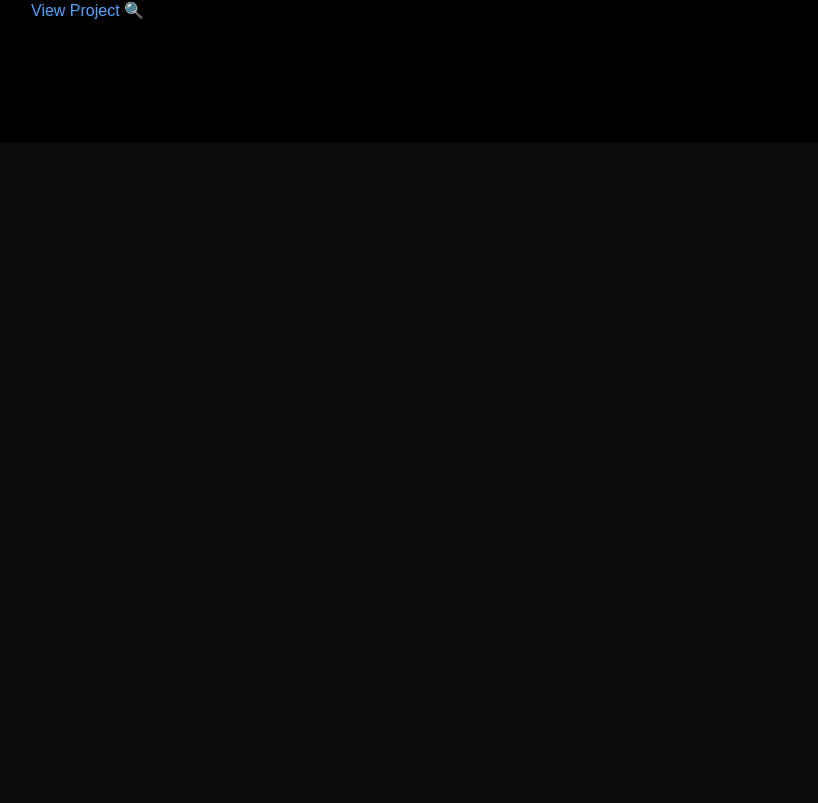
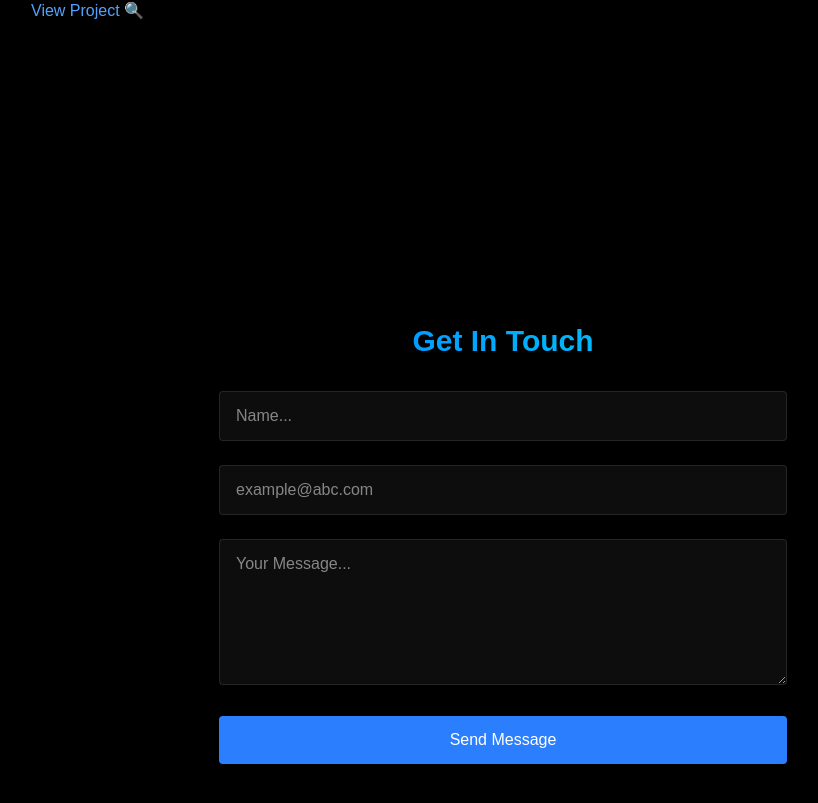
Before and after one commit to SriVarsha99/portfolio, a React (Vite) app: page / in a window 1280 px wide. Shown: the part 2765-3568 px from the top of the page, without its empty margins (137-955 px from the left). Before the commit the page ends 2908 px from the top, so only its background shows below. Built offline with nearby package versions, Linux system fonts and the light colour scheme; a web font is replaced by a local one.

Commit message:
Contact form update

```diff
--- a/src/App.jsx
+++ b/src/App.jsx
@@ -6,6 +6,7 @@
 import { Home } from './components/sections/Home'
 import { About } from './components/sections/About'
 import { Projects } from './components/sections/Projects'
+import { Contact } from './components/sections/Contact'
 import "./index.css"
 
 function App() {
@@ -22,6 +23,7 @@
       <Home/>
       <About/>
       <Projects/>
+      <Contact/>
 
       </div>
     </>
--- a/src/components/sections/Contact.jsx
+++ b/src/components/sections/Contact.jsx
@@ -0,0 +1,73 @@
+import { useState } from "react";
+import { RevealOnScroll } from "../RevealOnScroll"
+import emailjs from 'emailjs-com'
+
+export const Contact = () => {
+
+    const[formData, setFormData] = useState({
+        name: "",
+        email: "",
+        message: ""
+    });
+
+    const SERVICE_ID = "service_yrs3k53";
+    const TEMPLATE_ID = "template_8byoa6b";
+    const PUBLIC_KEY = "4KeHOw35ARtkxnJEP";
+
+    const handleSubmit = (e) => {
+        e.preventDefault();
+        emailjs.sendForm(SERVICE_ID, TEMPLATE_ID, e.target, PUBLIC_KEY).then((result) => {
+            alert("Message Sent!");
+            setFormData({name: "", email: "", message: ""});
+        }).catch(() =>
+            alert("Oops! Something went wrong. Please try again."));
+    }
+
+    return (
+        <section id="contact" className="min-h-screen flex items-center justify-center py-20">
+            <RevealOnScroll>
+
+                <div className="px-4 w-150">
+                    <h2 className="text-3xl font-bold mb-8 bg-gradient-to-r from-blue-500 to-cyan-400 bg-clip-text text-transparent text-center">
+                        Get In Touch
+                    </h2>
+
+                    <form className="space-y-6" onSubmit={handleSubmit}>
+
+                        <div className="relative">
+                            <input type="text" id="name" name="name" required
+                                className="w-full bg-white/5 border border-white/10 rounded px-4 py-3 text-white transition focus:outline-none focus:border-blue-500 focus:bg-blue-500/5"
+                                placeholder="Name..."
+                                value={formData.name}
+                                onChange={(e) => setFormData({...formData, name:e.target.value})}
+                            />
+                        </div>
+
+                        <div className="relative">
+                            <input type="email" id="email" name="email" required
+                                className="w-full bg-white/5 border border-white/10 rounded px-4 py-3 text-white transition focus:outline-none focus:border-blue-500 focus:bg-blue-500/5"
+                                placeholder="example@abc.com"
+                                value={formData.email}
+                                onChange={(e) => setFormData({...formData, email:e.target.value})}
+                            />
+                        </div>
+
+                        <div className="relative">
+                            <textarea id="message" name="message" required rows={5}
+                                className="w-full bg-white/5 border border-white/10 rounded px-4 py-3 text-white transition focus:outline-none focus:border-blue-500 focus:bg-blue-500/5"
+                                placeholder="Your Message..."
+                                value={formData.message}
+                                onChange={(e) => setFormData({...formData, message:e.target.value})}
+                            />
+                        </div>
+
+                        <button type="submit" className="w-full bg-blue-500 text-white py-3 px-7 rounded font-medium transition relative overflow-hidden hover:-translate-y-0.5 hover:shadow-[0_0_15px_rgba(59,130,246,0.4)]">
+                            Send Message
+                        </button>
+
+                    </form>
+                </div>
+            </RevealOnScroll>
+        </section>
+    )
+}
```
